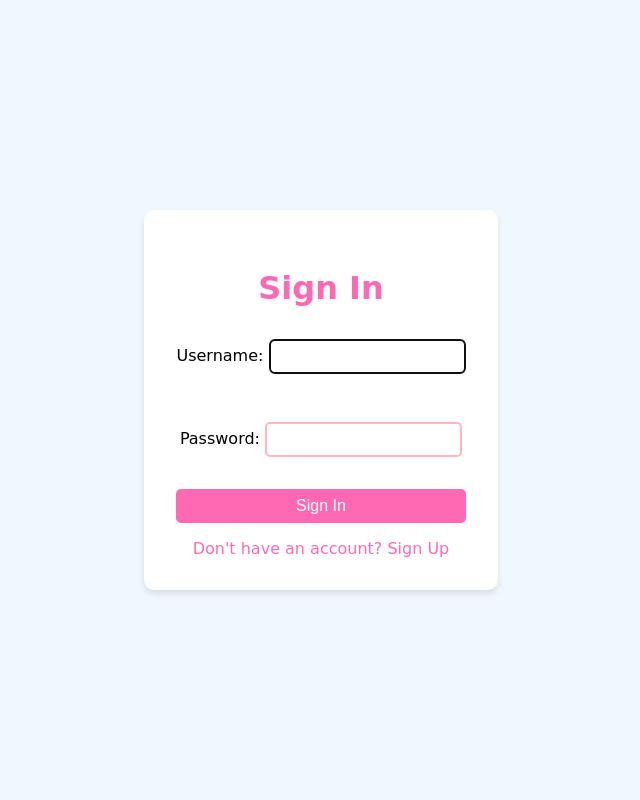
After one commit to Aurora0x01/ecommerce, a Django app: page /signin/ in a window 1280 px wide. The commit adds this page. Shown: the whole page, without its empty margins (319-959 px from the left). Run offline with Django 5.2, Linux system fonts and the light colour scheme.

```diff
--- a/static/css/main.css
+++ b/static/css/main.css
@@ -26,7 +26,7 @@ h1,h2,h3,h4,h5,h6{
 }
 
 .bg-dark{
-	background-color: #8c3ed4!important;
+	background-color: #3ebdd4!important;
 }
 
 #cart-icon{
--- /dev/null
+++ b/static/css/style.css
@@ -0,0 +1,61 @@
+body {
+    font-family: 'Comic Sans MS', cursive, sans-serif;
+    background-color: #f0f8ff;
+    display: flex;
+    justify-content: center;
+    align-items: center;
+    height: 100vh;
+    margin: 0;
+}
+
+.container {
+    background: #fff;
+    border-radius: 10px;
+    box-shadow: 0 4px 6px rgba(0, 0, 0, 0.1);
+    padding: 2rem;
+    max-width: 400px;
+    text-align: center;
+}
+
+h2 {
+    color: #ff69b4;
+    font-size: 2rem;
+    margin-bottom: 1rem;
+}
+
+form {
+    display: flex;
+    flex-direction: column;
+}
+
+form input {
+    margin-bottom: 1rem;
+    padding: 0.5rem;
+    border: 2px solid #ffb6c1;
+    border-radius: 5px;
+}
+
+form button {
+    background-color: #ff69b4;
+    color: white;
+    padding: 0.5rem;
+    border: none;
+    border-radius: 5px;
+    cursor: pointer;
+    font-size: 1rem;
+}
+
+form button:hover {
+    background-color: #ff1493;
+}
+
+a {
+    color: #ff69b4;
+    text-decoration: none;
+    margin-top: 1rem;
+    display: inline-block;
+}
+
+a:hover {
+    text-decoration: underline;
+}
--- /dev/null
+++ b/store/templates/store/signin.html
@@ -0,0 +1,21 @@
+<!DOCTYPE html>
+<html lang="en">
+<head>
+    <meta charset="UTF-8">
+    <meta name="viewport" content="width=device-width, initial-scale=1.0">
+    {% load static %}
+    <link rel="stylesheet" href="{% static 'css/style.css' %}">
+    <title>Sign In</title>
+</head>
+<body>
+    <div class="container">
+        <h2>Sign In</h2>
+        <form method="post">
+            {% csrf_token %}
+            {{ form.as_p }}
+            <button type="submit">Sign In</button>
+        </form>
+        <a href="{% url 'signup' %}">Don't have an account? Sign Up</a>
+    </div>
+</body>
+</html>
--- a/store/urls.py
+++ b/store/urls.py
@@ -1,5 +1,5 @@
 from django.urls import path
-
+from .views import signup_view, signin_view, logout_view
 from . import views
 
 urlpatterns = [
@@ -9,5 +9,8 @@ urlpatterns = [
 	path('checkout/', views.checkout, name="checkout"),
     path('update_item/', views.updateItem, name="update_item"),
     path('process_order/',views.processOrder,name="process_order"),
+    path('signup/', signup_view, name='signup'),
+    path('signin/', signin_view, name='signin'),
+    path('logout/', logout_view, name='logout'),
 
 ]
--- a/store/views.py
+++ b/store/views.py
@@ -4,7 +4,9 @@ from django.http import JsonResponse
 import json
 import datetime
 from .utils import cookieCart, cartData, guestOrder
-
+from django.contrib.auth import authenticate, login, logout
+from django.shortcuts import render, redirect
+from django.contrib.auth.forms import UserCreationForm, AuthenticationForm
 def store(request):
      if request.user.is_authenticated:
         customer = request.user.customer
@@ -107,3 +109,31 @@ def processOrder(request):
           zipcode=data['shipping']['zipcode'],
           )
      return JsonResponse('Payment submitted...', safe=False)
+
+def signup_view(request):
+    if request.method == 'POST':
+        form = UserCreationForm(request.POST)
+        if form.is_valid():
+            form.save()
+            return redirect('signin')
+    else:
+        form = UserCreationForm()
+    return render(request, 'store/signup.html', {'form': form})
+
+def signin_view(request):
+    if request.method == 'POST':
+        form = AuthenticationForm(data=request.POST)
+        if form.is_valid():
+            user = form.get_user()
+            login(request, user)
+            return redirect('store')
+    else:
+        form = AuthenticationForm()
+    return render(request, 'store/signin.html', {'form': form})
+
+def logout_view(request):
+    logout(request)
+    return redirect('store')
+
+def home_view(request):
+    return render(request, 'store/store.html')
```
Also changed, not shown: ecommerce/settings.py (+9 -1 lines), store/templates/store/main.html (+6 -1 lines), store/templates/store/signup.html (added, +21 -0 lines), db.sqlite3.
